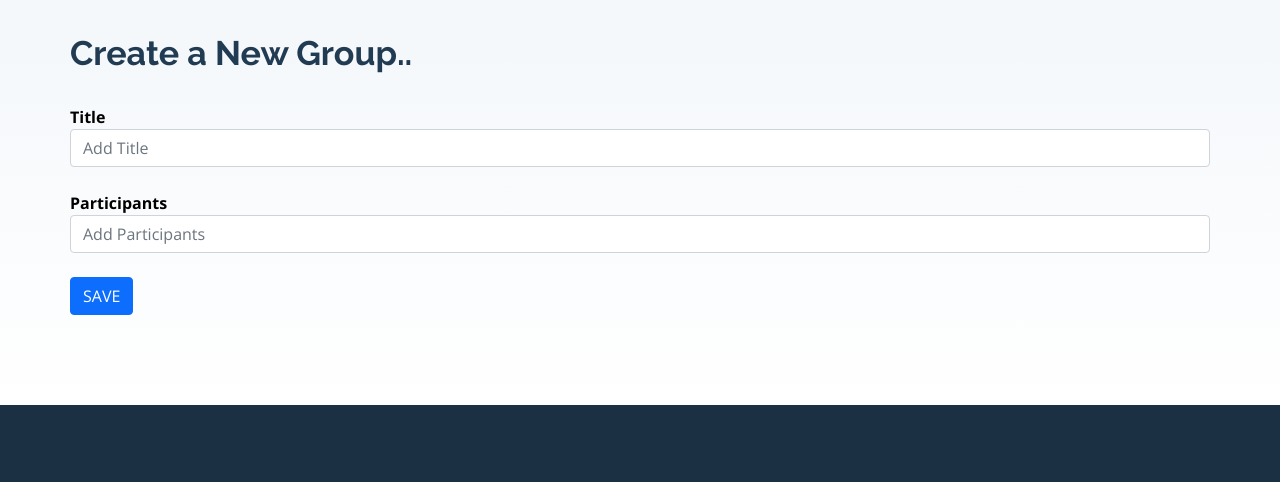
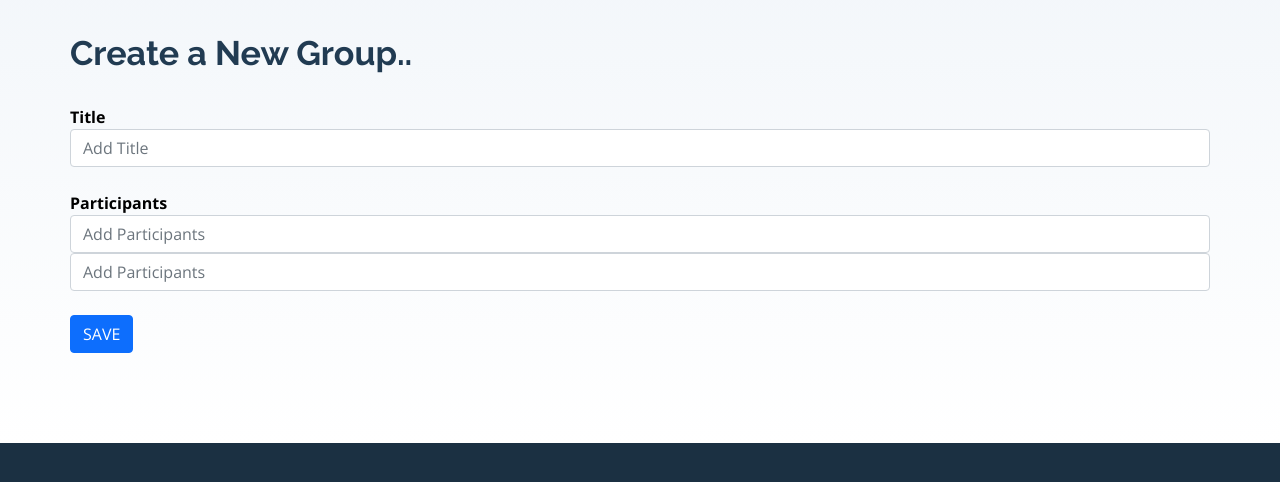
Before and after one commit to preetigupta999/groupexpenses, a plain HTML site: page index.html in a window 1280 px wide. Shown: the part 1285-1767 px from the top of the page. Drawn offline with nearby package versions, Linux system fonts and the light colour scheme.

Commit message:
Update index.html

```diff
--- a/index.html
+++ b/index.html
@@ -122,6 +122,7 @@
               <div class="form-group">
                 <label for="participants" style="color:black; font-weight: bold;">Participants</label>
                 <input type="text" class="form-control" id="participants" placeholder="Add Participants">
+                <input type="text" class="form-control" id="participants" placeholder="Add Participants">
               </div><br>
               <div>
                 <button type="submit" class="btn btn-primary">SAVE</button>
```
